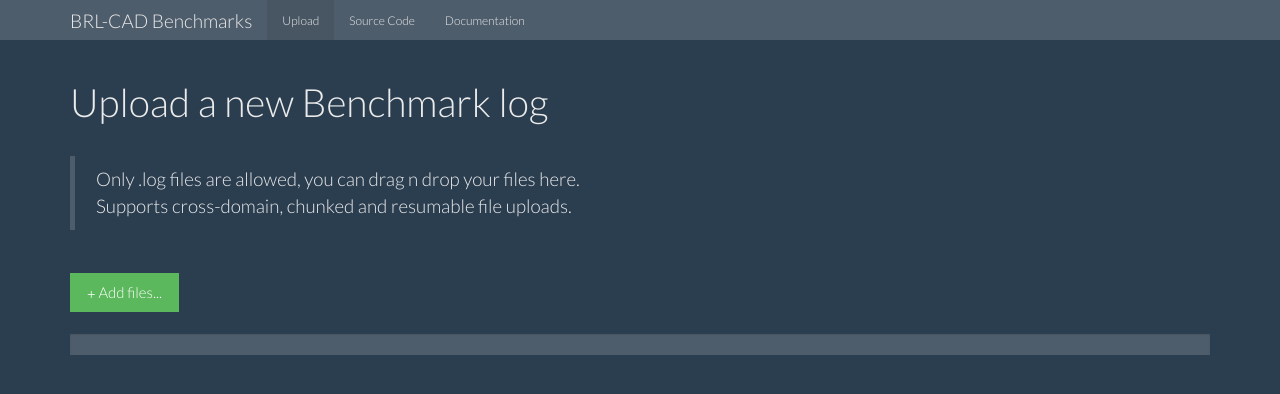
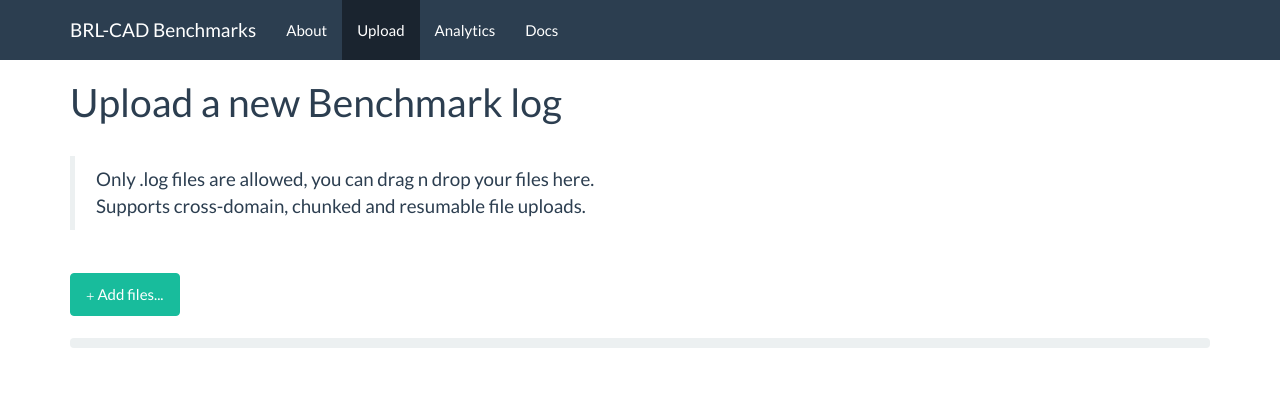
Before and after one commit to ankeshanand/benchmark, a Python web app: template fileupload/templates/fileupload/picture_basicplus_form.html in a window 1280 px wide. Shown: the top 394 px of the page. Run offline with Jinja, Linux system fonts and the light colour scheme; the template is opened without the code that fills it, so the values that code supplies are empty; some libraries are stand-ins or nearby versions; some web fonts are replaced.

Commit message:
Fix navabar

```diff
--- a/fileupload/templates/fileupload/picture_basicplus_form.html
+++ b/fileupload/templates/fileupload/picture_basicplus_form.html
@@ -8,7 +8,7 @@
 <meta name="description" content="Upload your BRL-CAD Benchmark Logs. File Upload widget with multiple file selection, drag&amp;drop support, progress bar, validation and preview images, audio and video for jQuery. Supports cross-domain, chunked and resumable file uploads.">
 <meta name="viewport" content="width=device-width, initial-scale=1.0">
 <!-- Bootstrap styles -->
-<link rel="stylesheet" href="{{ STATIC_URL }}css/bootstrap_superhero.min.css">
+<link rel="stylesheet" href="{{ STATIC_URL }}css/bootstrap-flat.css">
 <!-- Generic page styles -->
 <link rel="stylesheet" href="{{ STATIC_URL }}css/style.css">
 <!-- CSS to style the file input field as button and adjust the Bootstrap progress bars -->
@@ -18,18 +18,14 @@
 <div class="navbar navbar-default navbar-fixed-top">
     <div class="container">
         <div class="navbar-header">
-            <button type="button" class="navbar-toggle" data-toggle="collapse" data-target=".navbar-fixed-top .navbar-collapse">
-                <span class="icon-bar"></span>
-                <span class="icon-bar"></span>
-                <span class="icon-bar"></span>
-            </button>
             <a class="navbar-brand" href="">BRL-CAD Benchmarks</a>
         </div>
         <div class="navbar-collapse collapse">
             <ul class="nav navbar-nav">
-                <li class="active"><a href="https://github.com/blueimp/jQuery-File-Upload/tags">Upload</a></li>
-                <li><a href="https://github.com/ankeshanand/benchmark">Source Code</a></li>
-                <li><a href="">Documentation</a></li>
+                <li><a href="">About</a> </li>
+                <li class="active"><a href="#">Upload</a></li>
+                <li><a href="../../../plots/">Analytics</a></li>
+                <li><a href="">Docs</a></li>
             </ul>
         </div>
     </div>
```
